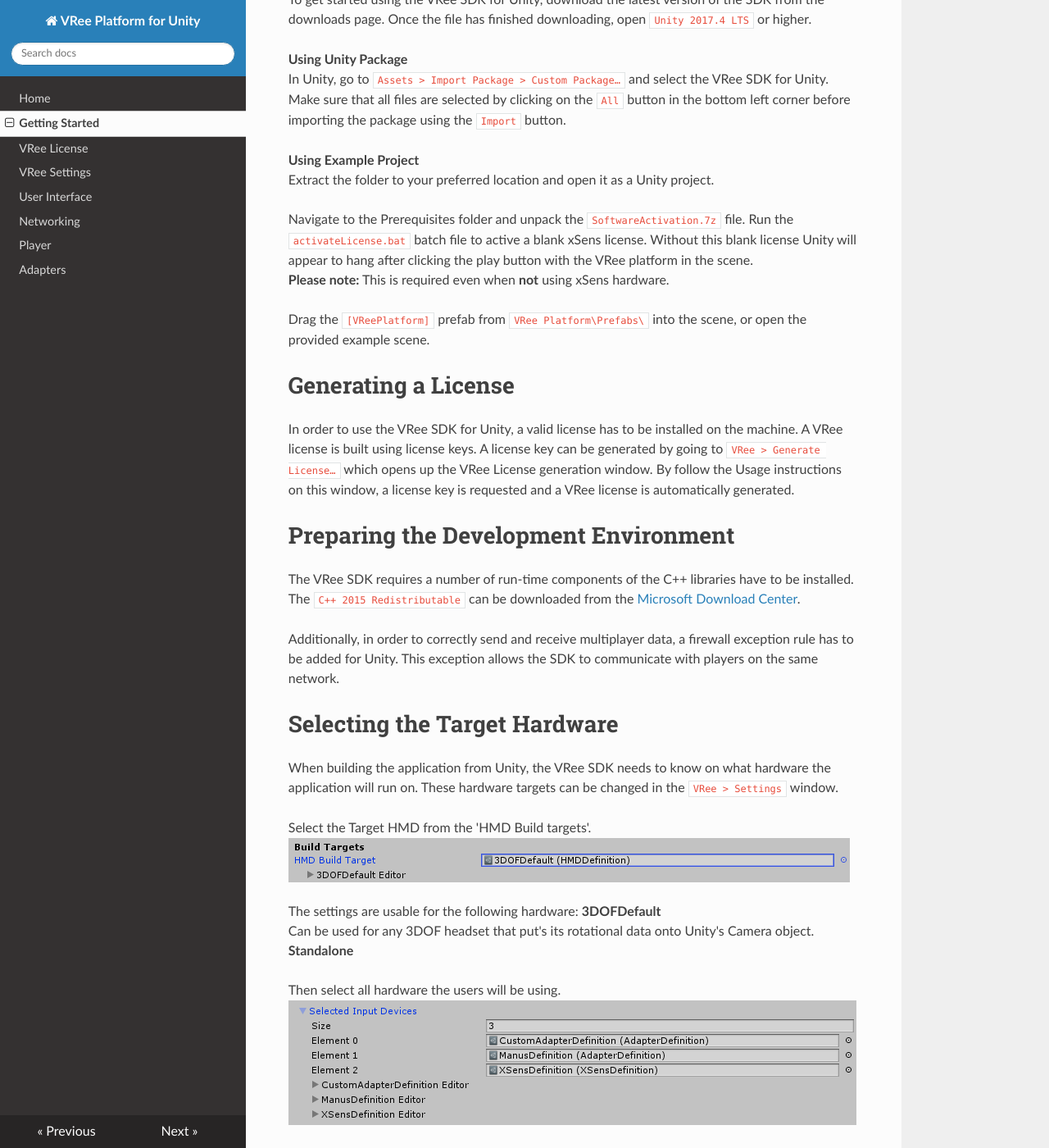
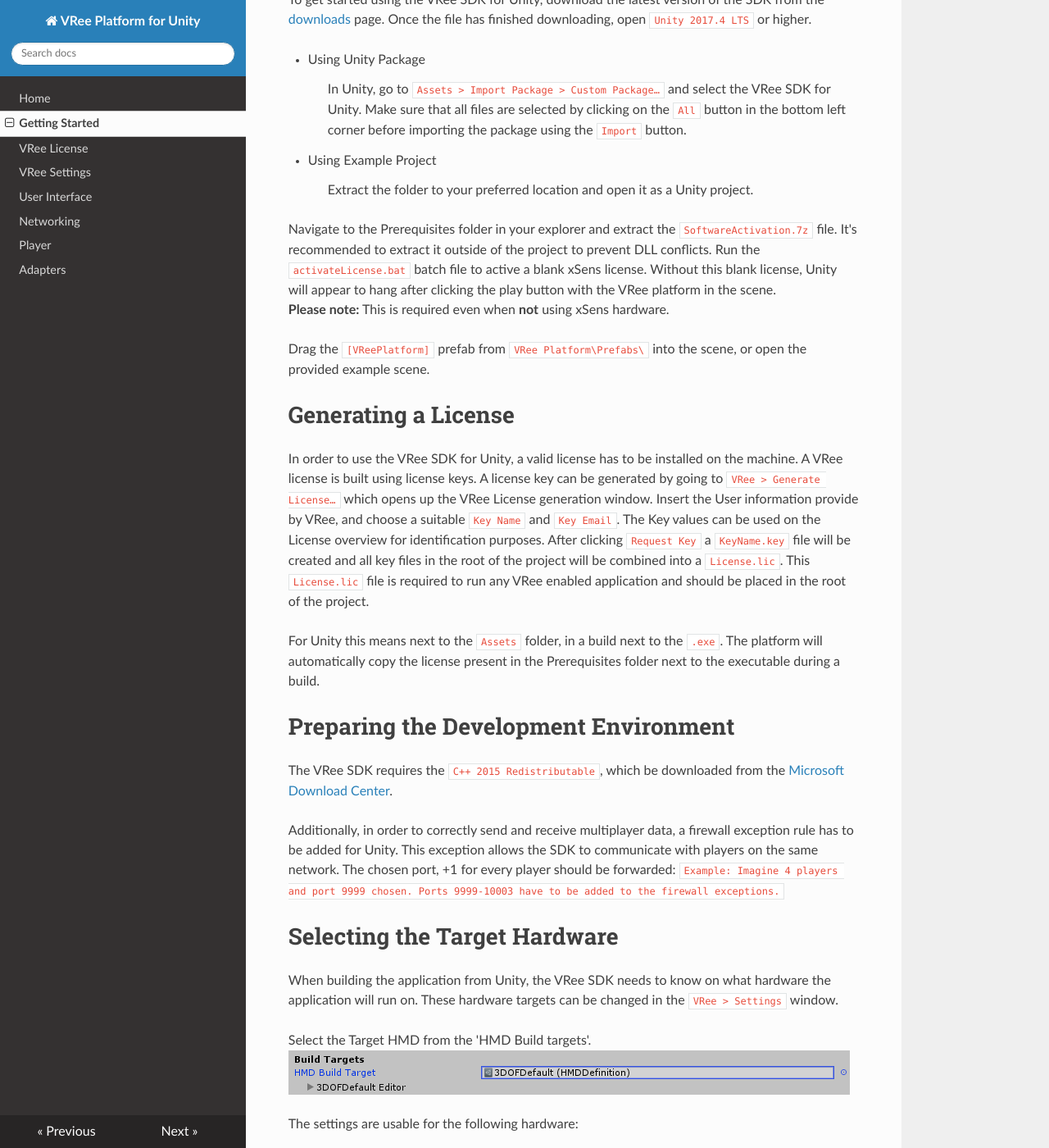
Before and after one commit to vree-sdk/documentation, an MkDocs documentation site: the page built from docs/getting-started.md, in a window 1280 px wide and 1400 px high, scrolled down 244 px. Shown: the whole window at 82% size. Built offline with MkDocs 1.6.1, drawn with Linux system fonts in a browser that asks for light colours; nearby versions of some CDN libraries; some of the changed text lies outside the part shown.

Commit message:
+ Added adapters + Processed most of Tim's feedback

```diff
--- a/docs/getting-started.md
+++ b/docs/getting-started.md
@@ -3,16 +3,17 @@
 
 # Downloading and Importing the SDK
 
-To get started using the VRee SDK for Unity, download the latest version of the SDK from the downloads page. Once the file has finished downloading, open `Unity 2017.4 LTS` or higher.
+To get started using the VRee SDK for Unity, download the latest version of the SDK from the [downloads](http://developer.vree.world/downloads) page. Once the file has finished downloading, open `Unity 2017.4 LTS` or higher.
 
-__Using Unity Package__
-In Unity, go to `Assets > Import Package > Custom Package…` and select the VRee SDK for Unity. Make sure that all files are selected by clicking on the `All` button in the bottom left corner before importing the package using the `Import` button.
+ - Using Unity Package
+  >  In Unity, go to `Assets > Import Package > Custom Package…` and select the VRee SDK for Unity. Make sure that all files are selected by clicking on the `All` button in the bottom left corner before importing the package using the `Import` button.
 
-__Using Example Project__
-Extract the folder to your preferred location and open it as a Unity project.
+ - Using Example Project
+  >  Extract the folder to your preferred location and open it as a Unity project.
 
-Navigate to the Prerequisites folder and unpack the `SoftwareActivation.7z` file. Run the `activateLicense.bat` batch file to active a blank xSens license.
-Without this blank license Unity will appear to hang after clicking the play button with the VRee platform in the scene.
+Navigate to the Prerequisites folder in your explorer and extract the `SoftwareActivation.7z` file. It's recommended to extract it outside of the project to prevent DLL conflicts.
+ Run the `activateLicense.bat` batch file to active a blank xSens license.
+Without this blank license, Unity will appear to hang after clicking the play button with the VRee platform in the scene.
 __Please note:__ This is required even when __not__ using xSens hardware.
 
 Drag the `[VReePlatform]` prefab from `VRee Platform\Prefabs\` into the scene, or open the provided example scene.
@@ -20,13 +21,21 @@
 
 # Generating a License
 
-In order to use the VRee SDK for Unity, a valid license has to be installed on the machine. A VRee license is built using license keys. A license key can be generated by going to `VRee > Generate License…` which opens up the VRee License generation window. By follow the Usage instructions on this window, a license key is requested and a VRee license is automatically generated.
+In order to use the VRee SDK for Unity, a valid license has to be installed on the machine. A VRee license is built using license keys. A license key can be generated by going to `VRee > Generate License…` which opens up the VRee License generation window.
+Insert the User information provide by VRee, and choose a suitable `Key Name` and `Key Email`.
+The Key values can be used on the License overview for identification purposes.
+After clicking `Request Key` a `KeyName.key` file will be created and all key files in the root of the project will be combined into a `License.lic`.
+This `License.lic` file is required to run any VRee enabled application and should be placed in the root of the project.
+
+For Unity this means next to the `Assets` folder, in a build next to the `.exe`. The platform will automatically copy the license present in the Prerequisites folder next to the executable during a build.
 
 # Preparing the Development Environment
 
-The VRee SDK requires a number of run-time components of the C++ libraries have to be installed. The `C++ 2015 Redistributable` can be downloaded from the [Microsoft Download Center](https://www.microsoft.com/en-us/download/details.aspx?id=53840).
+The VRee SDK requires the `C++ 2015 Redistributable`, which be downloaded from the [Microsoft Download Center](https://www.microsoft.com/en-us/download/details.aspx?id=53840).
 
 Additionally, in order to correctly send and receive multiplayer data, a firewall exception rule has to be added for Unity. This exception allows the SDK to communicate with players on the same network.
+The chosen port, +1 for every player should be forwarded:
+`Example: Imagine 4 players and port 9999 chosen. Ports 9999-10003 have to be added to the firewall exceptions.`
 
 
 # Selecting the Target Hardware
@@ -37,16 +46,39 @@
 ![Alt](../images/getting-started/hmd-build-target.png "Hmd Build Target.")
 
 The settings are usable for the following hardware:
+
 __3DOFDefault__
 Can be used for any 3DOF headset that put's its rotational data onto Unity's Camera object.
 __Standalone__
+Can be used for any Unity XR Standalone device (Oculus Rift & HTC Vive)
+__Focus__
+Can be used for the 6DOF Vive Focus device. Keep in mind that using this option requires the [WaveVR SDK]("https://developer.vive.com/resources/mobile-vr/").
 
 Then select all hardware the users will be using.
 ![Alt](../images/getting-started/inputdevice-build-target.png "Selected Input Devices Build Target.")
 
+Each definition here is a combination of a list of [adapters]("adapters.md") and an editor to control settings belonging to these adapters.
+
+__Controller Definition__
+Enables movement data for the controllers of Standalone devices.
+__Manus Definition__
+Enables the use of the Manus VR gloves. No settings are required, these are automatically added to the VRee UI while in use.
+__xSens Definition__
+Enables the use of the xSens motion capture suit. Here the amount of suits and settings for each suit can be managed.
+
+__CustomAdapterDefinition__
+Adds 2 software adapters:
+  >  __PlayerFieldAdapter__
+This adapter takes care of moving and rotating the player with the field it's assigned to.
+  >  __TestAdapter__
+This adapter does nothing by default, but can be used at runtime to experiment with the features of the adapters.
+To try this, navigate to the root object on a player, and open the editor on this adapter.
+
+The HMD Adapters do not need to be added here, as these are managed by the `HMD Build Target`.
+
 # Building the Application
 
-To build the server application, make sure `VRee Settings > Networking Roles > Windows Role` is set to `Server`. Next, navigate to `File > Build Settings...` to open the Build Settings. Set the platform to `PC, Mac & Linux Standalone` and set the `Architecture` to `x86_64`. Finally, press `Builld` to start building the server application.
+To build the server application, make sure `VRee Settings > Networking Roles > Windows Role` is set to `Server`. Next, navigate to `File > Build Settings...` to open the Build Settings. Set the platform to `PC, Mac & Linux Standalone` and set the `Architecture` to `x86_64`. Finally, press `Build` to start building the server application.
 
 ![Alt](../images/getting-started/windows-architecture.png "Windows build settings.")
 
```
Also changed, not shown: docs/adapters.md (+15 -0 lines), docs/vree-license.md (+2 -0 lines), docs/vree-settings.md (+2 -0 lines).
